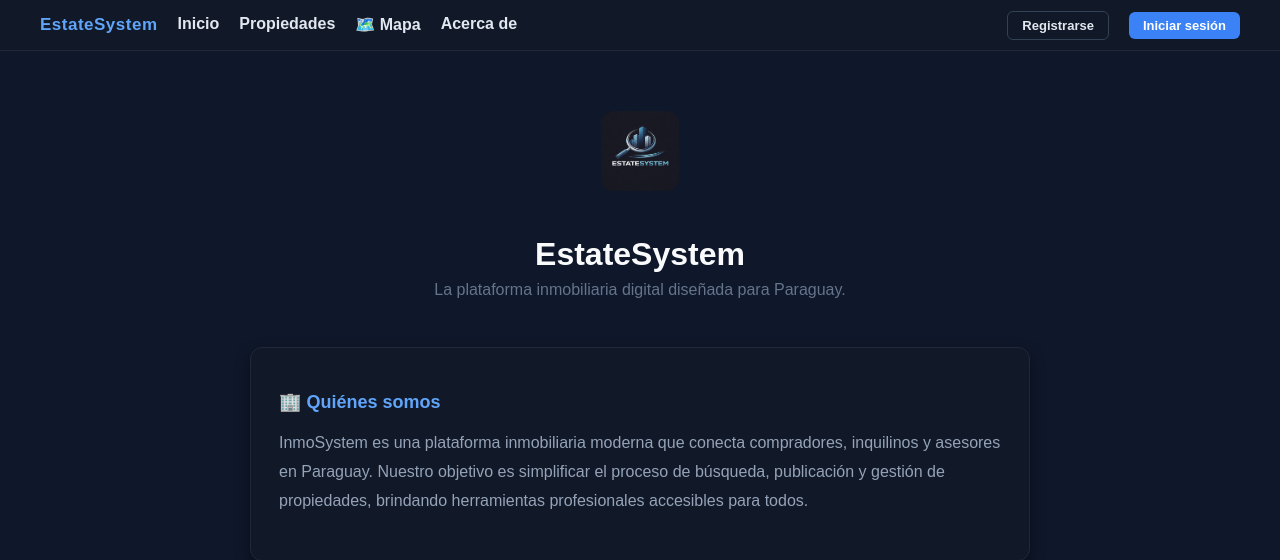
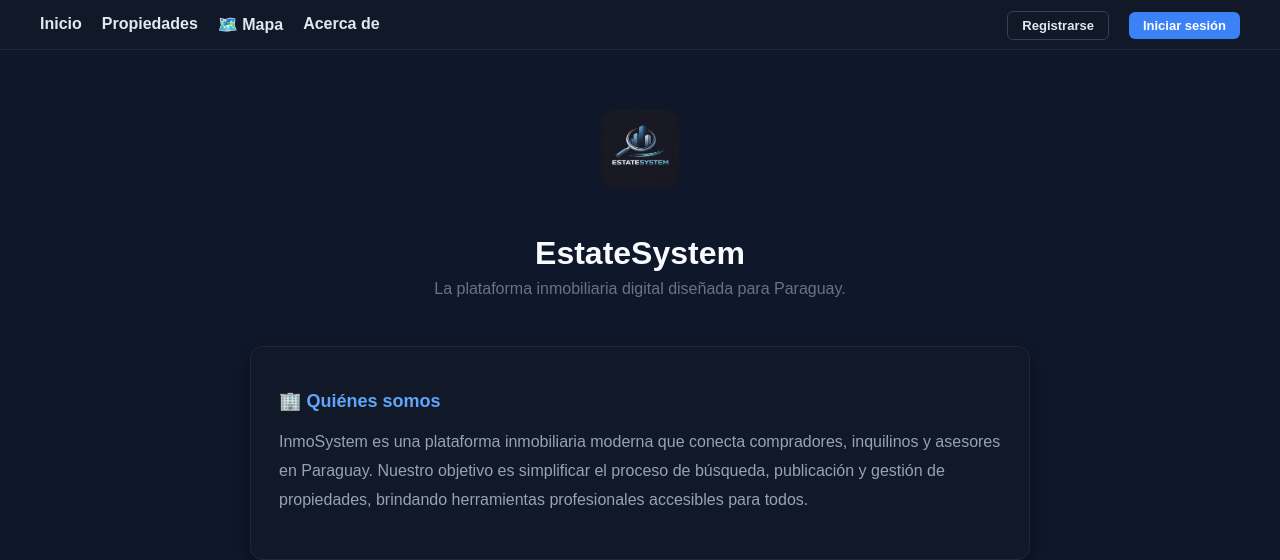
Before and after one commit to biancabertoli150710-debug/sistema-inmobiliario, a Flask app: page /acerca-de in a window 1280 px wide. Shown: the top 560 px of the page. Run offline with Flask 3, Linux system fonts and the light colour scheme.

Commit message:
eliminar EstateSystem de navbar, dejar solo Inicio

```diff
--- a/templates/navbar.html
+++ b/templates/navbar.html
@@ -1,6 +1,5 @@
 <nav class="navbar">
     <ul>
-        <li><a href="/" class="navbar-brand">EstateSystem</a></li>
         <li><a href="/">Inicio</a></li>
         <li><a href="/propiedades">Propiedades</a></li>
         <li><a href="/mapa">🗺️ Mapa</a></li>
```
